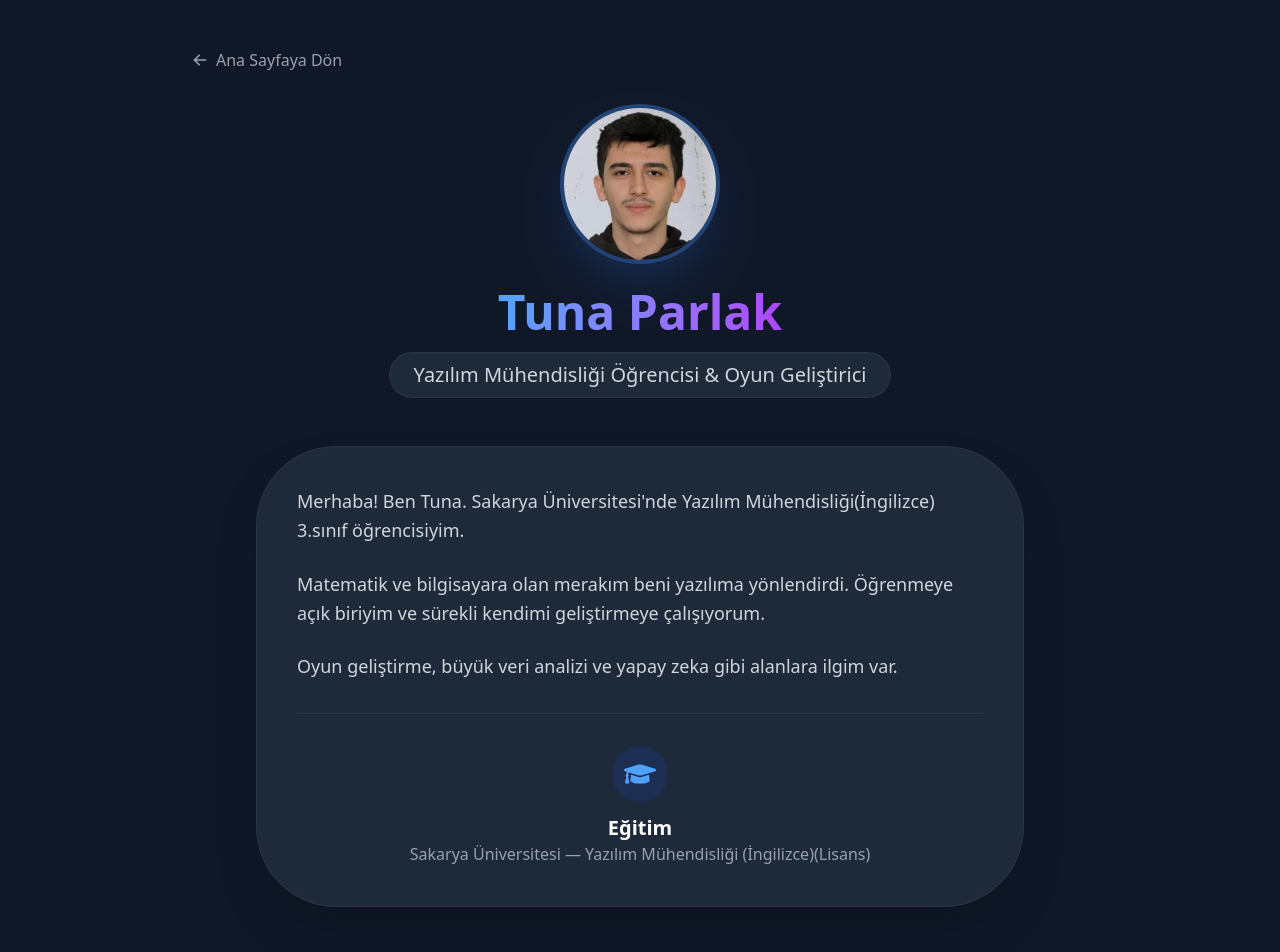
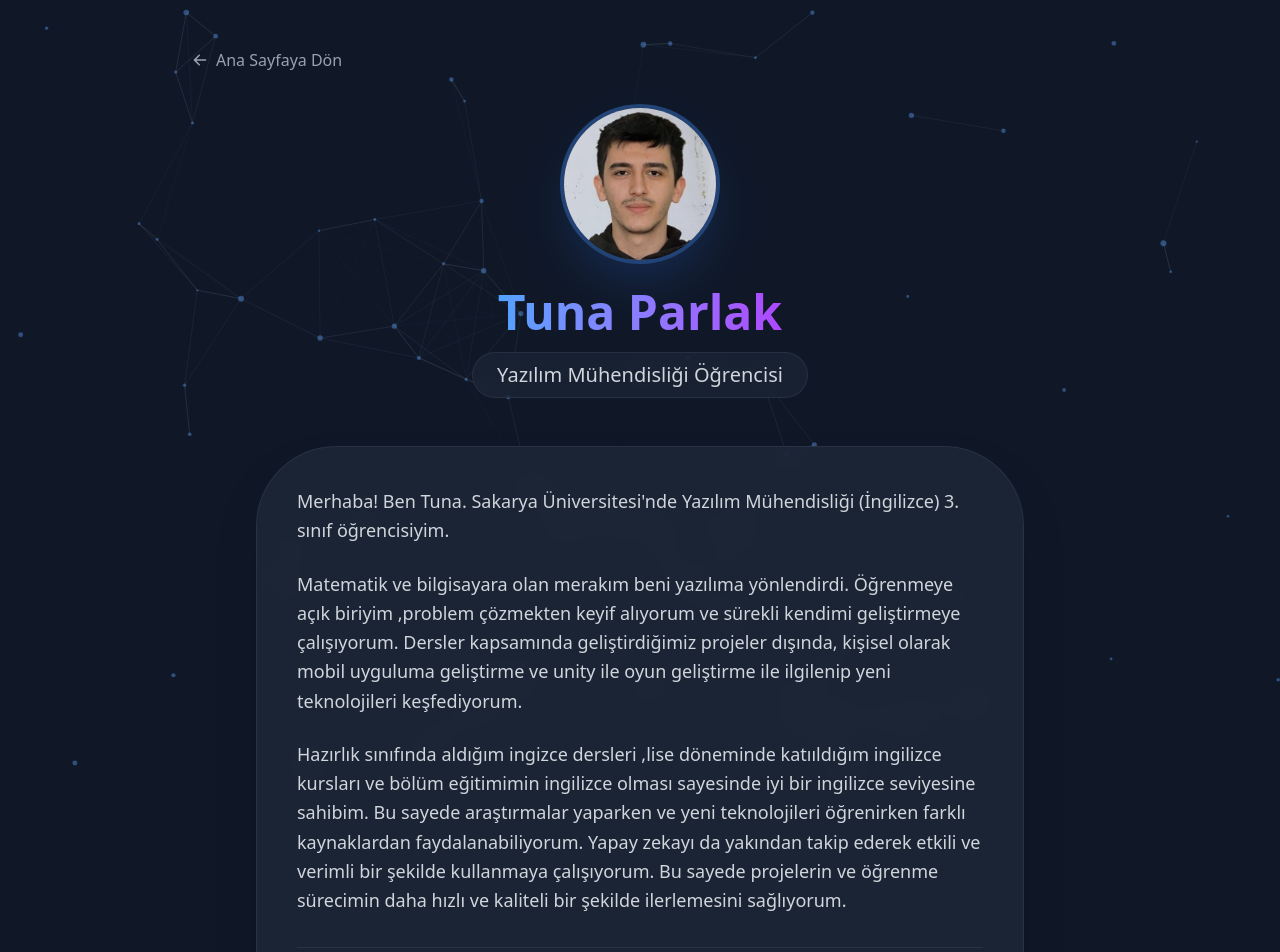
Before and after one commit to tunaparlak0/Personal_Website, a Next.js app: page /about in a window 1280 px wide. Shown: the top 952 px of the page. Built offline with nearby package versions, Linux system fonts and the light colour scheme.

Commit message:
Hakkımda sayfası güncellendi

```diff
--- a/app/about/page.tsx
+++ b/app/about/page.tsx
@@ -13,14 +13,14 @@ export default function AboutPage() {
   };
 
   return (
-    <main className="min-h-screen bg-gray-900 text-white p-6 md:p-12 overflow-x-hidden font-sans">
+    <main className="min-h-screen text-white p-6 md:p-12 overflow-x-hidden font-sans relative isolate">
 
       {/* Geri Dön Butonu */}
       <motion.div
         initial={{ opacity: 0, x: -20 }}
         animate={{ opacity: 1, x: 0 }}
         transition={{ duration: 0.5 }}
-        className="max-w-4xl mx-auto w-full"
+        className="max-w-4xl mx-auto w-full relative z-10"
       >
         <Link
           href="/"
@@ -35,12 +35,12 @@ export default function AboutPage() {
         initial="hidden"
         animate="visible"
         variants={fadeInUp}
-        className="max-w-3xl mx-auto flex flex-col items-center text-center"
+        className="max-w-3xl mx-auto flex flex-col items-center text-center relative z-10"
       >
         {/* Profil Fotoğrafı */}
         <motion.div
           whileHover={{ scale: 1.1 }}
-          className="relative w-40 h-40 rounded-full overflow-hidden border-4 border-blue-500/30 shadow-2xl shadow-blue-500/20 bg-gray-800 mb-6 cursor-pointer"
+          className="relative w-40 h-40 rounded-full overflow-hidden border-4 border-blue-500/30 shadow-2xl shadow-blue-500/20 bg-gray-800 mb-6"
         >
           <Image
             src="/profil.jpg"
@@ -54,39 +54,37 @@ export default function AboutPage() {
         {/* İsim ve Ünvan */}
         <div className="flex flex-col items-center w-full">
           <motion.h1
-            whileHover={{ scale: 1.05 }}
-            className="text-4xl md:text-5xl font-bold text-transparent bg-clip-text bg-linear-to-r from-blue-400 to-purple-500 mb-4 cursor-default inline-block"
+            className="text-4xl md:text-5xl font-bold text-transparent bg-clip-text bg-linear-to-r from-blue-400 to-purple-500 mb-4"
           >
             Tuna Parlak
           </motion.h1>
 
           <motion.h2
-            whileHover={{ scale: 1.05 }}
-            className="mb-12 text-xl text-gray-300 font-light bg-gray-800 px-6 py-2 rounded-full border border-gray-700/50 cursor-default inline-block"
+            className="mb-12 text-xl text-gray-300 font-light bg-gray-800/60 backdrop-blur-sm px-6 py-2 rounded-full border border-gray-700/50 inline-block"
           >
-            Yazılım Mühendisliği Öğrencisi & Oyun Geliştirici
+            Yazılım Mühendisliği Öğrencisi
           </motion.h2>
         </div>
 
-        {/* Hakkımda Yazı Kutusu */}
+
         <motion.div
-          whileHover={{ scale: 1.01 }}
-          className="mt-0 w-full bg-gray-800 p-10 rounded-[80px] border border-gray-700/50 shadow-2xl text-left space-y-6"
+          className="mt-0 w-full bg-gray-800/80 backdrop-blur-md p-10 rounded-[40px] md:rounded-[80px] border border-gray-700/50 shadow-2xl text-left space-y-6"
         >
           <p className="text-gray-300 leading-relaxed text-lg">
-            Merhaba! Ben Tuna. Sakarya Üniversitesi&apos;nde Yazılım Mühendisliği(İngilizce)
-            3.sınıf öğrencisiyim.
+            Merhaba! Ben Tuna. Sakarya Üniversitesi&apos;nde Yazılım Mühendisliği (İngilizce) 3. sınıf öğrencisiyim.
           </p>
 
           <p className="text-gray-300 leading-relaxed text-lg">
-            Matematik ve bilgisayara olan merakım beni yazılıma yönlendirdi.
-            Öğrenmeye açık biriyim ve sürekli kendimi geliştirmeye çalışıyorum.
+            {/* Kendi cümlelerini buraya ekleyebilirsin */}
+            Matematik ve bilgisayara olan merakım beni yazılıma yönlendirdi. Öğrenmeye açık biriyim ,problem çözmekten keyif alıyorum ve sürekli kendimi geliştirmeye çalışıyorum.
 
+            Dersler kapsamında geliştirdiğimiz projeler dışında, kişisel olarak mobil uyguluma geliştirme ve unity ile oyun geliştirme ile ilgilenip yeni teknolojileri keşfediyorum.
           </p>
 
           <p className="text-gray-300 leading-relaxed text-lg">
-            Oyun geliştirme, büyük veri analizi ve yapay zeka gibi alanlara ilgim var.
-
+            {/* Kendi cümlelerini buraya ekleyebilirsin */}
+            Hazırlık sınıfında aldığım ingizce dersleri ,lise döneminde katııldığım ingilizce kursları ve bölüm eğitimimin ingilizce olması sayesinde iyi bir ingilizce seviyesine sahibim. Bu sayede araştırmalar yaparken ve yeni teknolojileri öğrenirken farklı kaynaklardan faydalanabiliyorum.
+            Yapay zekayı da yakından takip ederek etkili ve verimli bir şekilde kullanmaya çalışıyorum. Bu sayede projelerin ve öğrenme sürecimin daha hızlı ve kaliteli bir şekilde ilerlemesini sağlıyorum.
           </p>
 
           {/* Eğitim Bölümü */}
@@ -97,7 +95,7 @@ export default function AboutPage() {
             <div>
               <h3 className="text-xl font-bold text-white">Eğitim</h3>
               <p className="text-gray-400">
-                Sakarya Üniversitesi — Yazılım Mühendisliği (İngilizce)(Lisans)
+                Sakarya Üniversitesi — Yazılım Mühendisliği (İngilizce)
               </p>
             </div>
           </div>
```
